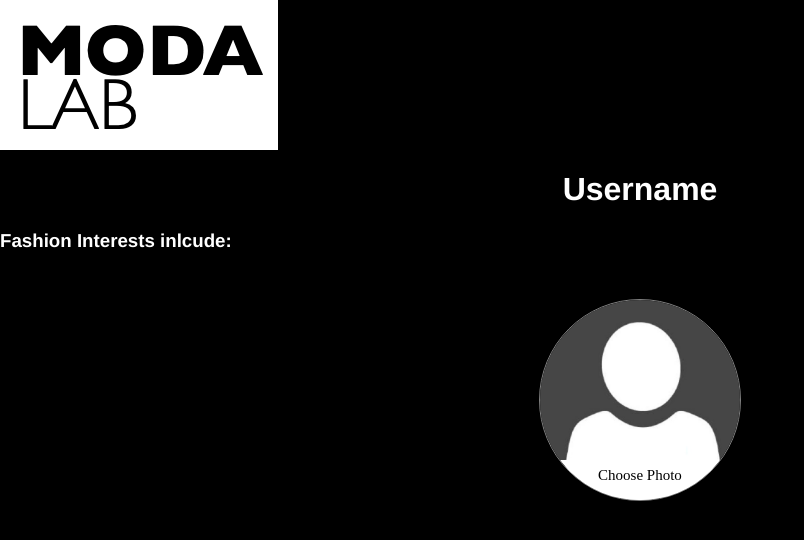
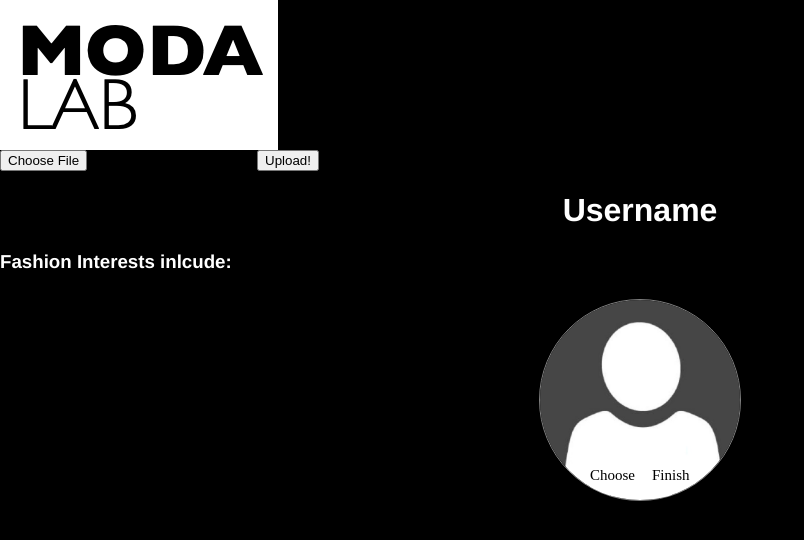
Before and after one commit to Nick-McK/Moda-Collab-App, a website: page profile.html in a window 1280 px wide. Shown: the whole page, without its empty margins (0-804 px from the left). Drawn offline with nearby package versions, Linux system fonts and the light colour scheme; no server answers.

Commit message:
File upload using express FileUpload

```diff
--- a/package.json
+++ b/package.json
@@ -6,6 +6,7 @@
         "art-canvas": "^2.0.0",
         "canvas": "^2.9.0",
         "express": "^4.17.2",
+        "express-fileupload": "^1.3.1",
         "express-mysql-session": "^2.1.7",
         "express-session": "^1.17.2",
         "fabric": "^4.6.0",
--- a/profile.html
+++ b/profile.html
@@ -12,9 +12,21 @@
 
         <section class = "profile_pic">
             <img src="public/assets/icons/empty-profile-picture.jpeg" id="photo">
-            <input type="file" id="file">
-            <label for="file" id="uploadBtn">Choose Photo</label>
+            <form method="post" action="/profile" enctype="multipart/form-data">
+                <input type="file" id="file" name="profilePic"/>
+                <input type="submit" value="Finish"/>
+                <label for="file" id="uploadBtn">Choose Photo</label>
+                <label for="submit" id="finishBtn">Finish</label>
+            </form>
         </section>
+
+        <form action="/profile" method="post" enctype="multipart/form-data">
+            <input type="file" name="profilePic" />
+            <input  type="submit" value="Upload!" />
+        </form>
+
+
+        <script src="/socket.io/socket.io.js"></script>
         <script src ="public/pic.js"></script>
         <h1>Username</h1>
         <div class = "text">
--- a/public/pic.js
+++ b/public/pic.js
@@ -1,3 +1,4 @@
+const socket = io();
 const imgDiv = document.querySelector('profile_pic');
 const img = document.querySelector('#photo');
 const file = document.querySelector('#file');
@@ -15,7 +16,13 @@ file.addEventListener('change', function(){
             img.setAttribute('src', reader.result);
         });
 
+
+
         reader.readAsDataURL(chosenFile);
-        console.log(reader.result);
+        let data = reader.result
+        // Once the picture is loaded emit to the server to save in database
+        reader.onload = () => {
+            socket.emit("NewProfilePic", data);
+        }
     }
 });
--- a/style.css
+++ b/style.css
@@ -164,11 +164,11 @@ h3{
 
 #uploadBtn{
     height: 40px;
-    width: 100%;
+    width: 10%;
     position: absolute;
     bottom: 0;
     transform: translateX(-50%);
-    left: 50%;
+    left: 30%;
     text-align: center;
     background: white;
     line-height: 30px;
@@ -176,3 +176,18 @@ h3{
     cursor: pointer;
 
 }
+#finishBtn {
+    height: 40px;
+    width: 10%;
+    position: absolute;
+    bottom: 0;
+    transform: translateX(-50%);
+    left: 61%;
+    text-align: center;
+    background: white;
+    line-height: 30px;
+    font-size: 15px;
+    cursor: pointer;
+
+
+}
```
Also changed, not shown: server.js (+48 -0 lines), 1 other file.
